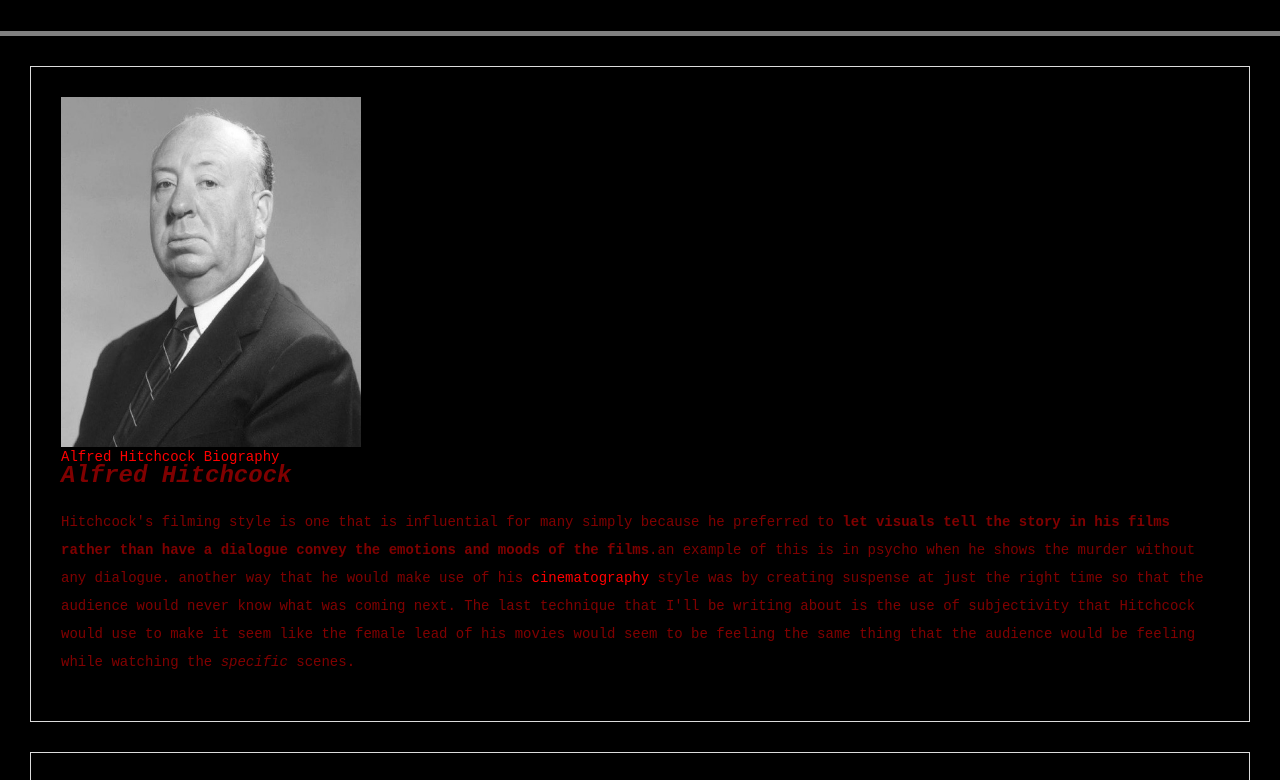
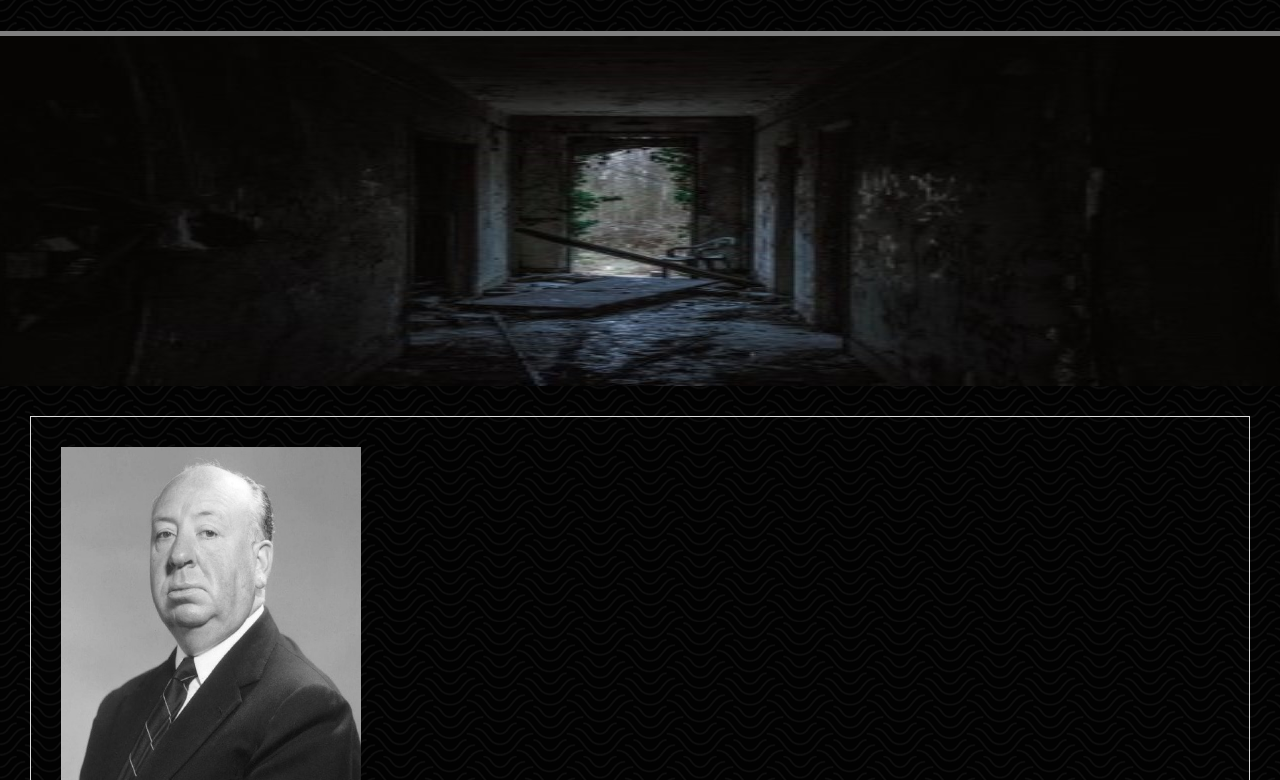
Before and after one commit to guavalol/website, a plain HTML site: page index.html in a window 1280 px wide. Shown: the part 111-891 px from the top of the page. Drawn offline with Linux system fonts and the light colour scheme; a web font is replaced by a local one.

Commit message:
lesson 9 addons

```diff
--- a/index.html
+++ b/index.html
@@ -13,6 +13,7 @@
   <header>
     <h1 class="title"> Horror Movie Directors</h1>
   </header>
+  <div class="banner"></div>
 <section>
   <img src="images\alh.jpeg"
   alt="photo of Alfred Hitchcock"
--- a/styles.css
+++ b/styles.css
@@ -13,6 +13,8 @@ body {
   color: Maroon;
   font-family: 'Xanh Mono', monospace;
   font-size: 14px;
+  background-image: url(images/papyrus-dark.png);
+  background-repeat: repeat;
 }
 h1 {
   color: Maroon;
@@ -85,3 +87,13 @@ img {
   font-size: 48px;
   text-decoration: underline;
 }
+.container {
+  max-width: 1000px;
+  margin:0 auto;
+}
+.banner {
+  height: 350px;
+  background-image: url(images/abandoned.jpg);
+  background-size: cover;
+  background-position: center;
+}
```
Also changed, not shown: images/abandoned.jpg (added), images/papyrus-dark.png (added), images/window.jpg (added), papyrus-dark/readme.txt (added), 2 other files.
